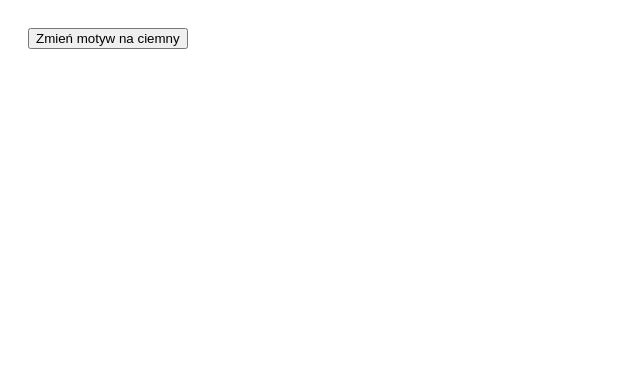
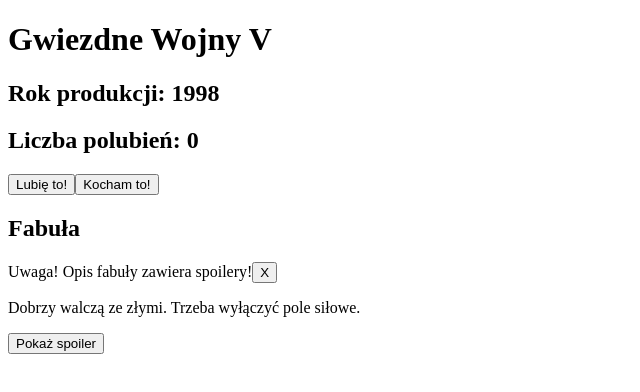
Before and after one commit to kacpi95/React-lesson, a React (Vite) app in the folder React-lesson/: page / in a window 1280 px wide. Shown: the top 392 px of the page, without its empty margins (0-640 px from the left). Built offline with nearby package versions, Linux system fonts and the light colour scheme.

Commit message:
Add task

```diff
--- a/React-lesson/src/App.jsx
+++ b/React-lesson/src/App.jsx
@@ -1,59 +1,41 @@
-// import { useState } from 'react';
-
-// function App() {
-//   const [isSpoilerShown, setIsSpoilerShown] = useState(false);
-//   const [isWarningShown, setIsWarningShwon] = useState(true);
-
-//   function handleShowSpoilerCLick() {
-//     setIsSpoilerShown(true);
-//     setIsWarningShwon(false);
-//   }
-//   function handleCloseWarningClick() {
-//     setIsWarningShwon(false);
-//   }
-//   return (
-//     <>
-//       <h1>Gwiezdne Wojny V</h1>
-//       <h2>Rok produkcji: 1998</h2>
-//       <h2>Fabuła</h2>
-//       {isWarningShown && (
-//         <p>
-//           Uwaga! Opis fabuły zawiera spoilery!
-//           <button onClick={handleCloseWarningClick}>X</button>
-//         </p>
-//       )}
-//       <p>Dobrzy walczą ze złymi. Trzeba wyłączyć pole siłowe.</p>
-//       {isSpoilerShown ? (
-//         <p>Valder okazuje sie być ojcem Luka.</p>
-//       ) : (
-//         <button onClick={handleShowSpoilerCLick}>Pokaż spoiler</button>
-//       )}
-//     </>
-//   );
-// }
-
-// export default App;
 import { useState } from 'react';
 
-export default function App() {
-  const [isDark, setIsDark] = useState(false);
+function App() {
+  const [isSpoilerShown, setIsSpoilerShown] = useState(false);
+  const [isWarningShown, setIsWarningShwon] = useState(true);
+  const [numberOfLikes, setNumberOfLikes] = useState(0);
 
-  const toggleTheme = () => {
-    setIsDark(!isDark);
-  };
-
+  function handleShowSpoilerCLick() {
+    setIsSpoilerShown(true);
+    setIsWarningShwon(false);
+  }
+  function handleCloseWarningClick() {
+    setIsWarningShwon(false);
+  }
   return (
-    <div
-      style={{
-        backgroundColor: isDark ? '#333' : '#fff',
-        color: isDark ? '#fff' : '#000',
-        minHeight: '100vh',
-        padding: '20px',
-      }}
-    >
-      <button onClick={toggleTheme}>
-        Zmień motyw na {isDark ? 'jasny' : 'ciemny'}
+    <>
+      <h1>Gwiezdne Wojny V</h1>
+      <h2>Rok produkcji: 1998</h2>
+      <h2>Liczba polubień: {numberOfLikes}</h2>
+      <button onClick={() => setNumberOfLikes(numberOfLikes + 1)}>
+        Lubię to!
       </button>
-    </div>
+      <button onClick={() => setNumberOfLikes(numberOfLikes + 3)}>Kocham to!</button>
+      <h2>Fabuła</h2>
+      {isWarningShown && (
+        <p>
+          Uwaga! Opis fabuły zawiera spoilery!
+          <button onClick={handleCloseWarningClick}>X</button>
+        </p>
+      )}
+      <p>Dobrzy walczą ze złymi. Trzeba wyłączyć pole siłowe.</p>
+      {isSpoilerShown ? (
+        <p>Valder okazuje sie być ojcem Luka.</p>
+      ) : (
+        <button onClick={handleShowSpoilerCLick}>Pokaż spoiler</button>
+      )}
+    </>
   );
 }
+
+export default App;
```
